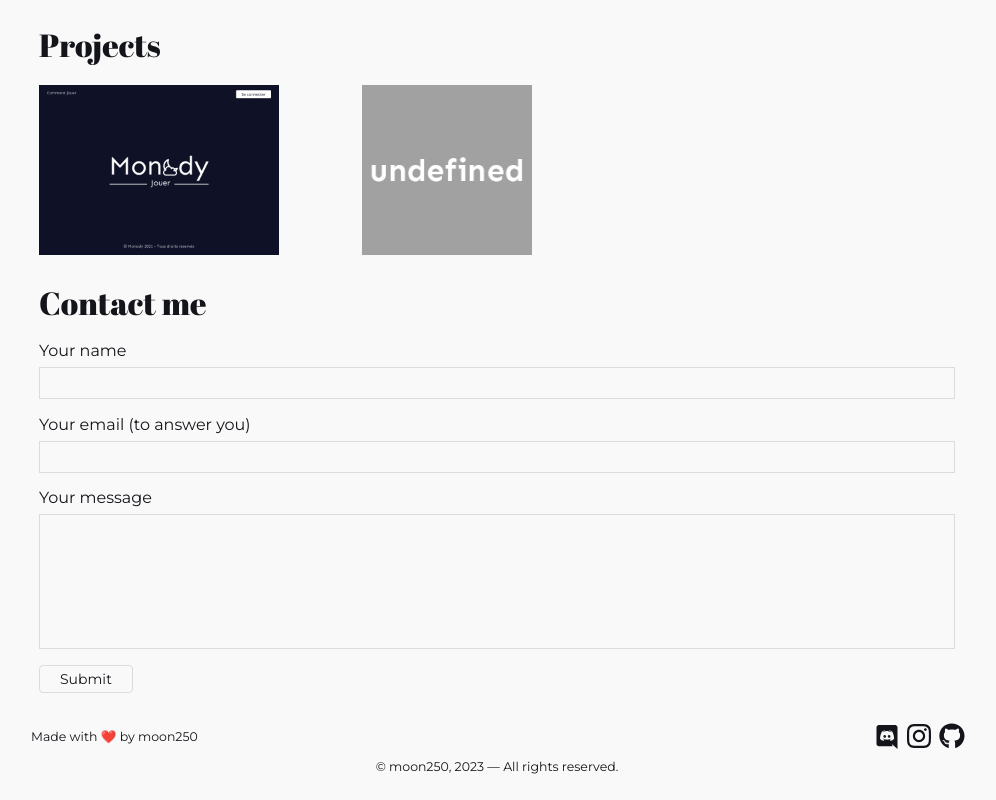
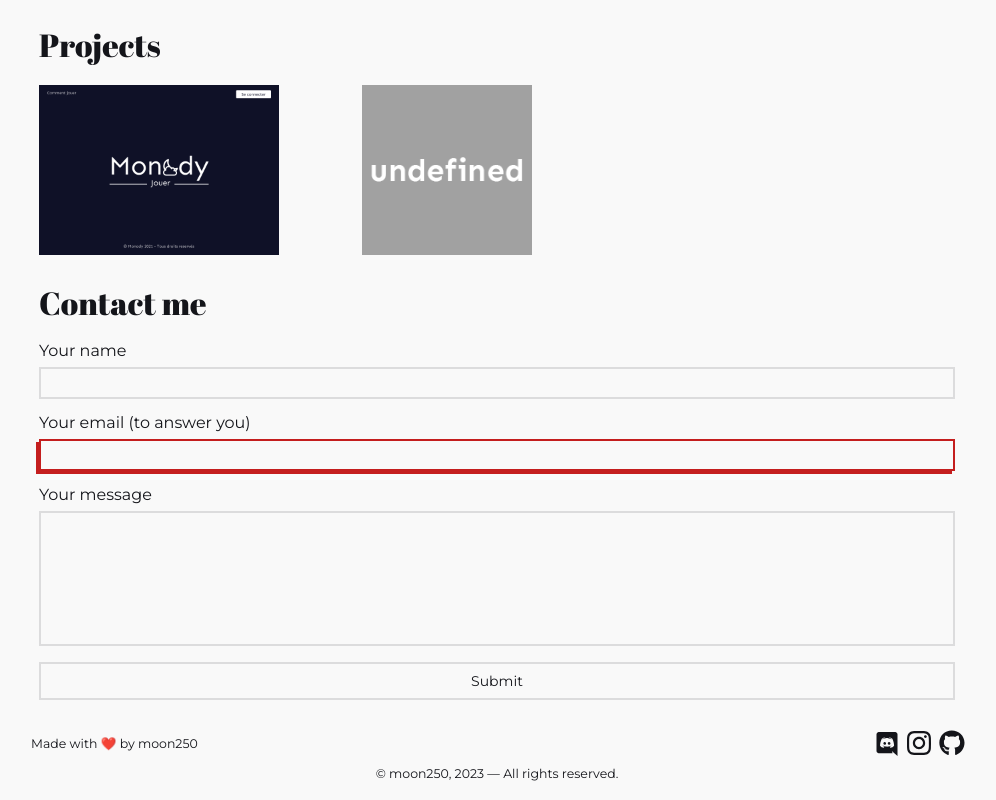
Before and after one commit to moon250/xi, a Vue app: page / in a window 1280 px wide. Shown: the part 299-1099 px from the top of the page, without its empty margins (143-1139 px from the left). Built offline with nearby package versions, Linux system fonts and the light colour scheme.

Commit message:
feat: stylize contact form fields

```diff
--- a/public/css/components/_contact.scss
+++ b/public/css/components/_contact.scss
@@ -1,18 +1,16 @@
 @use "../functions" as *;
 
 .contact__input {
-  display: flex;
-  flex-direction: column;
+  display: grid;
   gap: space(1);
 
   margin-bottom: space(2);
-  overflow: hidden;
 }
 
 .contact__field {
   position: relative;
   outline: none;
-  border: var(--secondary-border) solid 0.5px;
+  border: var(--secondary-border) solid 2px;
 
   padding: space(1);
   height: 32px;
@@ -21,49 +19,53 @@
   font: inherit;
   color: inherit;
 
-  &:focus + .focus-border {
-    transform: translateX(0);
-  }
+  transition: all 0.15s;
 
   &#message {
     height: 135px;
     overflow-y: scroll;
     resize: none;
   }
-}
 
-.focus-border {
-  display: block;
-  height: 1.5px;
-  transition: transform 0.15s;
-  background-color: var(--secondary);
-  transform: translateX(-100%);
+  &:focus {
+    box-shadow: -3px 3px var(--secondary);
+    border: var(--secondary) solid 2px;
+  }
+
+  &[data-errorable="true"]:invalid {
+    box-shadow: -3px 3px var(--danger);
+    border: var(--danger) solid 2px;
+  }
 }
 
 .contact__field-group {
-  display: flex;
-  flex-direction: column;
+  display: grid;
 }
 
 .contact__button {
   cursor: pointer;
   outline: none;
   background-color: inherit;
+  transition: all 0.15s;
 
   color: inherit;
   font: inherit;
   font-size: 14px;
 
-  border: var(--secondary-border) solid 1px;
-  border-radius: 4px;
+  border: var(--secondary-border) solid 2px;
+  padding-block: space(1.25);
 
-  padding: space(0.75) space(2.5);
   align-self: flex-end;
 
-  transition: all 0.15s;
-
   &:hover {
-    background-color: var(--secondary);
-    color: var(--primary);
+    box-shadow: -4px 4px var(--secondary);
+    background-color: var(--accent);
+    color: var(--dark);
+    border: var(--dark) solid 2px;
   }
 }
+
+.contact__form {
+  display: grid;
+  grid-template-columns: 1fr;
+}
--- a/src/components/Parts/Contact.vue
+++ b/src/components/Parts/Contact.vue
@@ -1,7 +1,7 @@
 <template>
   <div class="contact__main part" aria-labelledby="contact__title">
     <h1 id="contact__title">{{ $t("titles.contact") }}</h1>
-    <form method="get" action="#">
+    <form method="get" action="#" class="contact__form">
       <div class="contact__input">
         <label for="username">{{ $t("texts.name") }}</label>
         <div class="contact__field-group">
@@ -12,7 +12,6 @@
             class="contact__field"
             required
           />
-          <span class="focus-border"></span>
         </div>
       </div>
       <div class="contact__input">
@@ -23,9 +22,9 @@
             name="email"
             id="email"
             class="contact__field"
+            data-errorable="true"
             required
           />
-          <span class="focus-border"></span>
         </div>
       </div>
       <div class="contact__input">
```
